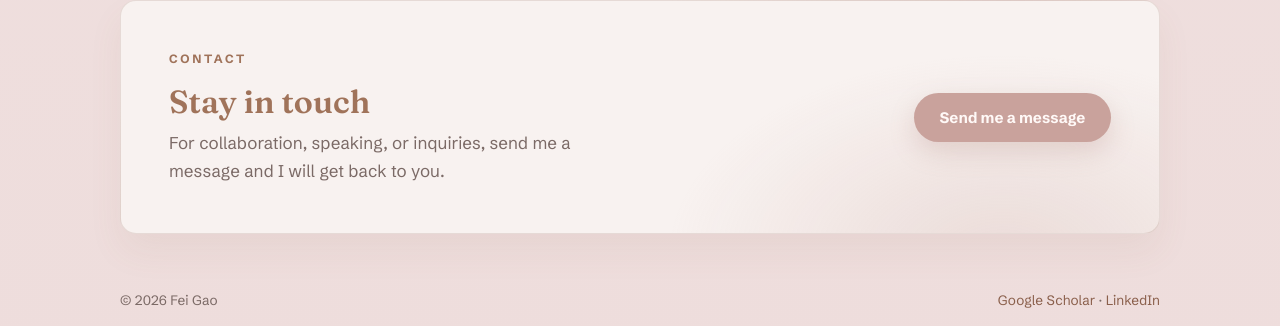
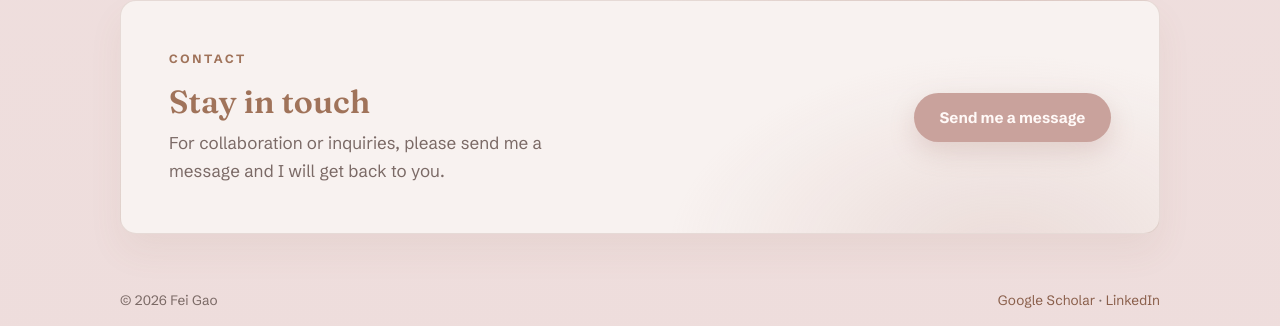
Before and after one commit to gaofei9/gaofei9.github.io, a Jekyll site: the page built from index.html, in a window 1280 px wide and 900 px high, scrolled down 3150 px. Shown: the part 502-828 px from the top of the window. Built offline with Jekyll 4.4.1, drawn with Linux system fonts in a browser that asks for light colours.

Commit message:
Adjust contact copy
Co-Authored-By: Claude Fable 5 <noreply@anthropic.com>

```diff
--- a/_data/home.yml
+++ b/_data/home.yml
@@ -158,7 +158,7 @@ contact:
   eyebrow: "Contact"
   heading: "Stay in touch"
   copy: >-
-    For collaboration, speaking, or inquiries, send me a message and
+    For collaboration or inquiries, please send me a message and
     I will get back to you.
   button_text: "Send me a message"
   fallback_button_text: "Contact me at BGSU"
```
